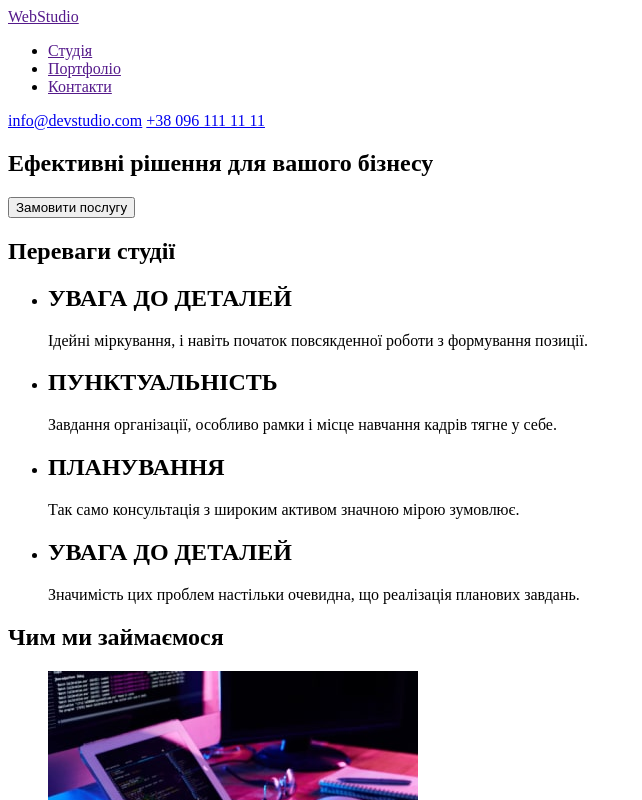
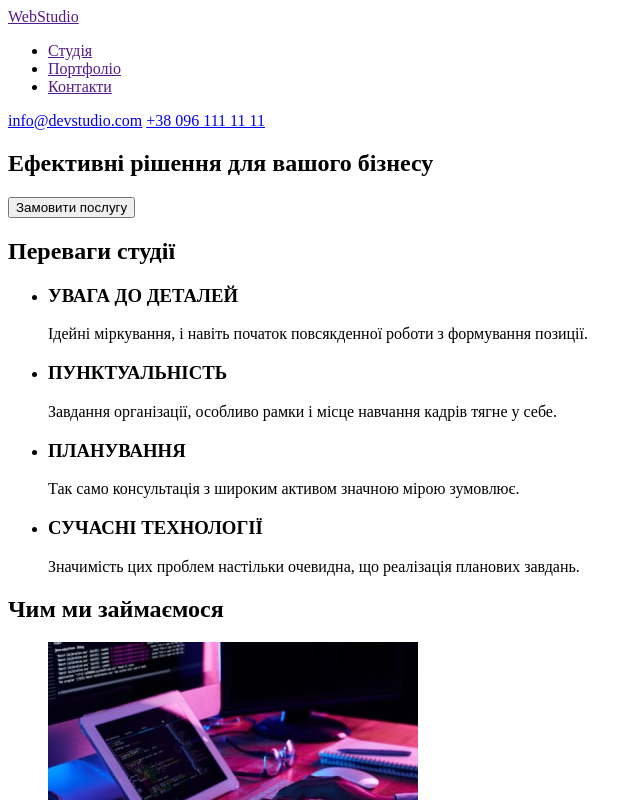
Before and after one commit to Dmytro-V-Lebediev/goit-markup-hw-01, a plain HTML site: page index.html in a window 1280 px wide. Shown: the top 800 px of the page, without its empty margins (0-642 px from the left). Drawn offline with Linux system fonts and the light colour scheme.

Commit message:
hw-1-version 2
Поправив заголовки секції з H2 на H3 і обгорнув в тег adress останні три посилання. Дякую за вашу науку, майстре Дзен

```diff
--- a/index.html
+++ b/index.html
@@ -42,27 +42,27 @@
         <h2>Переваги студії</h2>
         <ul>
           <li>
-            <h2>УВАГА ДО ДЕТАЛЕЙ</h2>
+            <h3>УВАГА ДО ДЕТАЛЕЙ</h3>
             <p>
               Ідейні міркування, і навіть початок повсякденної роботи з
               формування позиції.
             </p>
           </li>
           <li>
-            <h2>ПУНКТУАЛЬНІСТЬ</h2>
+            <h3>ПУНКТУАЛЬНІСТЬ</h3>
             <p>
               Завдання організації, особливо рамки і місце навчання кадрів тягне
               у себе.
             </p>
           </li>
           <li>
-            <h2>ПЛАНУВАННЯ</h2>
+            <h3>ПЛАНУВАННЯ</h3>
             <p>
               Так само консультація з широким активом значною мірою зумовлює.
             </p>
           </li>
           <li>
-            <h2>УВАГА ДО ДЕТАЛЕЙ</h2>
+            <h3>СУЧАСНІ ТЕХНОЛОГІЇ</h3>
             <p>
               Значимість цих проблем настільки очевидна, що реалізація планових
               завдань.
@@ -151,10 +151,11 @@
       <!-- Footer -->
       <footer>
         <a href="">WebStudio</a>
-        <a href="https://goo.gl/maps/oouF47XCyPPHQoP76">м. Київ, пр-т Лесі Українки, 26</a>
-        <a href="mailto:info@devstudio.com">info@devstudio.com</a>
-        <a href="tel:+380961111111">+38 096 111 11 11</a>
-
+        <address>
+            <a href="https://goo.gl/maps/oouF47XCyPPHQoP76">м. Київ, пр-т Лесі Українки, 26</a>
+            <a href="mailto:info@devstudio.com">info@devstudio.com</a>
+            <a href="tel:+380961111111">+38 096 111 11 11</a>
+        </address>
       </footer>
     </main>
   </body>
```
Also changed, not shown: 1 other file.
